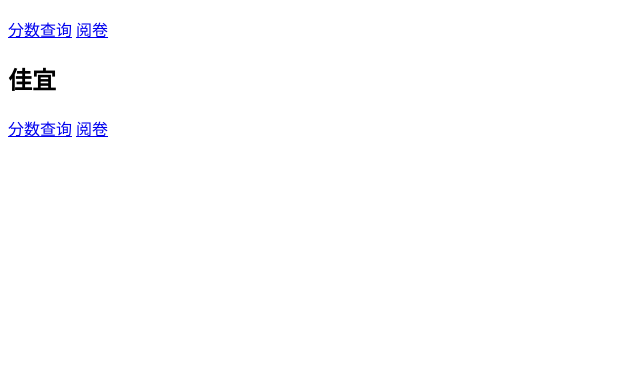
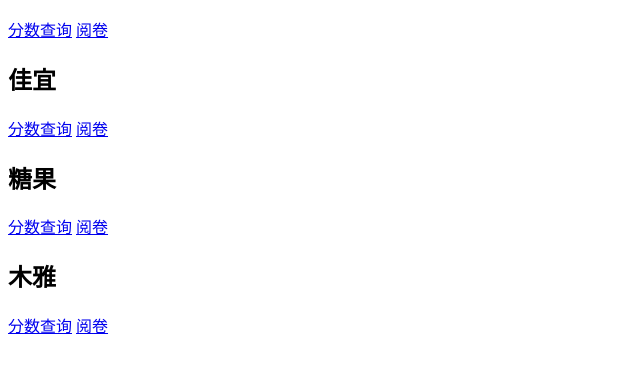
Before and after one commit to zhixue-debug/zhexue-debug.github.com, a plain HTML site: page en1/index.html in a window 1280 px wide. Shown: the part 127-500 px from the top of the page, without its empty margins (0-640 px from the left). Drawn offline with Linux system fonts and the light colour scheme.

Commit message:
Update index.html

```diff
--- a/en1/index.html
+++ b/en1/index.html
@@ -14,5 +14,11 @@
     <a href="/en1/佳宜/分数">分数查询</a>
     <a href="/en1/佳宜/阅卷/warn.pdf">阅卷</a>
     <br>
+    <h2>糖果</h2>
+    <a href="/en1/糖果/分数">分数查询</a>
+    <a href="/en1/糖果/阅卷/warn.pdf">阅卷</a>
+    <h2>木雅</h2>
+    <a href="/en1/木雅/分数">分数查询</a>
+    <a href="/en1/木雅/阅卷/warn.pdf">阅卷</a>
 </body>
 </html>
```
